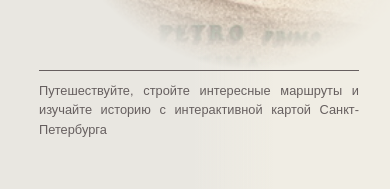
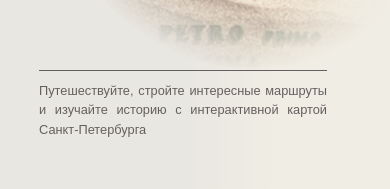
Before and after one commit to LeningradAfterTheVictory/Frontend, a Next.js app in the folder leningrad/: page / in a window 390 px wide. Shown: the part 605-794 px from the top of the page. Built offline with nearby package versions, Linux system fonts and the light colour scheme.

Commit message:
fix: width line text

```diff
--- a/leningrad/app/globals.css
+++ b/leningrad/app/globals.css
@@ -304,7 +304,7 @@ body {
     left: 10%; /* Отступ слева */
     top: 80%;
     color: #665F5F;
-    max-width: 20rem;
+    max-width: 18rem;
     text-align: justify
   }
 
```
